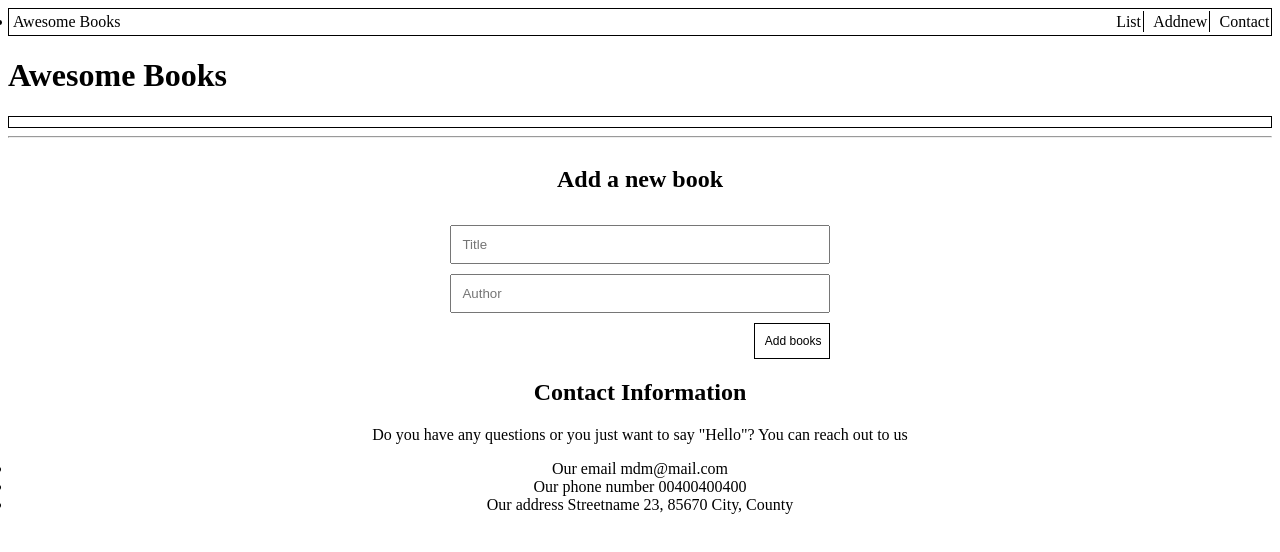
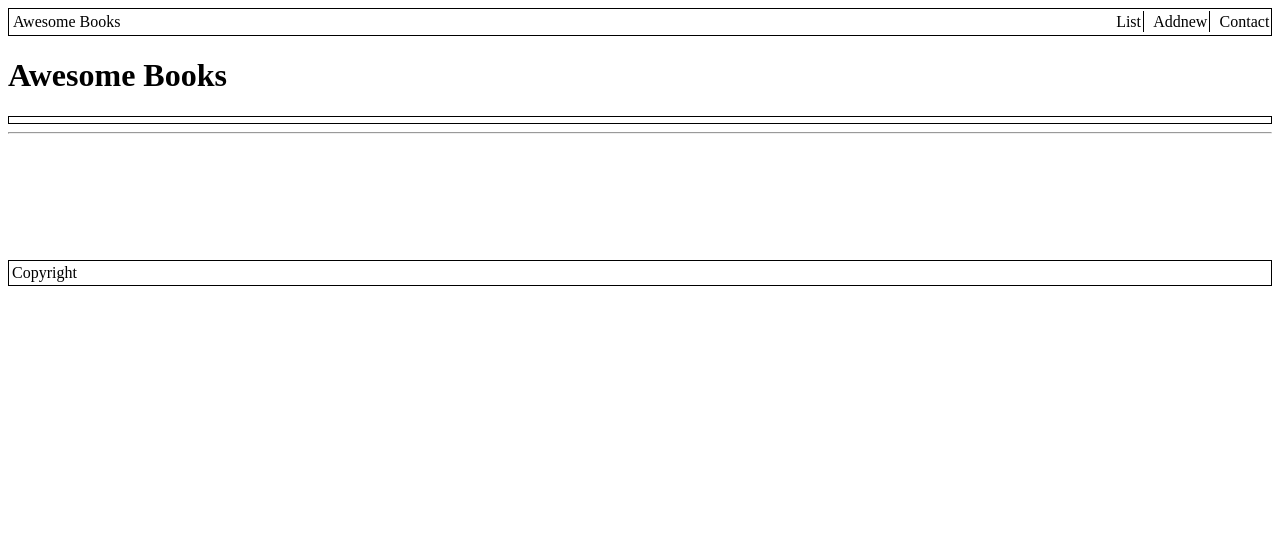
Before and after one commit to tonnymuchui/Awesome-books, a website: page index.html in a window 1280 px wide. Drawn offline with Linux system fonts and the light colour scheme.

Commit message:
Update files

```diff
--- a/css/styles.css
+++ b/css/styles.css
@@ -11,6 +11,10 @@ ul {
   display: flex;
   justify-content: space-between;
   border: 1px solid;
+}
+
+.navbar li {
+  list-style: none;
 }
 
 .navmenu a {
@@ -35,7 +39,6 @@ ul {
 
 .navlists li {
   margin-right: 5%;
-  list-style: none;
 }
 
 #form-container {
@@ -88,7 +91,7 @@ button {
   flex-direction: column;
   gap: 1px;
   border: 1px solid #000;
-  padding: 5px;
+  padding: 3px;
 }
 
 #author-name {
@@ -115,6 +118,13 @@ button {
   text-align: center;
 }
 
-.contact-list {
-  text-align: center;
+.contact-list li {
+  margin-left: 40%;
 }
+
+.footer_link {
+  list-style: none;
+  border: 1px solid;
+  margin-top: 10%;
+  padding: 3px;
+}
--- a/index.html
+++ b/index.html
@@ -14,43 +14,14 @@
       </ul>
       <ul class="navlists">
       <li><a href="#myBooks"> List</a></li>
-      <li><a href="#form"> Addnew</a></li>
-      <li><a href="#contact.html"> Contact</a></li>
+      <li><a href="./addnew.html"> Addnew</a></li>
+      <li><a href="./contact.html"> Contact</a></li>
       </ul>
     </nav>
     <h1 class="heading">Awesome Books</h1>
     <section id="myBooks"></section>
     <hr>
-    <section id="form">
-      <h2 class="form-heading">Add a new book</h2>
-      <form id="form-container" action="" method="post">
-        <input
-          class="form-input"
-          type="text"
-          name="title"
-          id="title"
-          placeholder="Title"
-        />
-        <input
-          class="form-input"
-          type="text"
-          name="author"
-          id="author"
-          placeholder="Author"
-        />
-        <input type="submit" id="btn" value="Add books" />
-      </form>
-    </section>
-
-    <section id="contact.html">
-      <h1 class="contact-title">Contact Information</h1>
-      <p class="contact-info" > Do you have any questions or you just want to say "Hello"? You can reach out to us</p>
-      <ul class="contact-list">
-        <li>Our email mdm@mail.com</li>
-        <li>Our phone number 00400400400</li>
-        <li>Our address Streetname 23, 85670 City, County</li>
-      </ul>
-    </section>
+    <li class="footer_link">Copyright</li>
 
     <script src="js/script.js"></script>
   </body>
```
